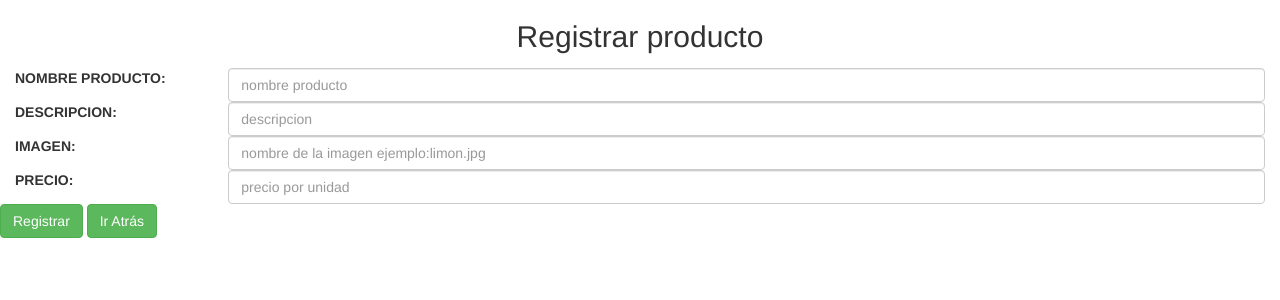
After one commit to vly241/taller3_pw, a PHP site: page /producto/registro_prod.php in a window 1280 px wide. The commit adds this page. Shown: the top 300 px of the page. Run offline with PHP 8.4, Linux system fonts and the light colour scheme.

Commit message:
vp
registro y eliminacion

```diff
--- /dev/null
+++ b/vfruitsp/front/producto_reg.php
@@ -0,0 +1,73 @@
+<!DOCTYPE html>
+<html lang="es">
+<head>
+	<meta charset="UTF-8">
+	<title>Index: usuarios</title>
+	<!-- Incluir Bootstrap -->
+	<link rel="stylesheet" href="../css/bootstrap.min.css" />
+	<!-- Incluir Fontawesome -->
+	<link rel="stylesheet" href="../css/fontawesome.min.css" />
+</head>
+<body>
+
+	 <div class="formulario">
+           <center><h2>Registrar producto</h2></center>
+
+    <form action="<?php echo htmlspecialchars($_SERVER['PHP_SELF']); ?>" method="post" class="form">
+            <form class="form-horizontal" action="/action_page.php">
+
+               <div class="form-group">
+
+                 <label class="control-label col-sm-2" for="email">NOMBRE PRODUCTO:</label>
+                 <div class="col-sm-10">
+                   <input type="text" class="form-control" name="nombre" placeholder="nombre producto"required>
+                 </div>
+               </div>
+
+              <div class="form-group">
+
+                 <label class="control-label col-sm-2" for="email">DESCRIPCION:</label>
+                 <div class="col-sm-10">
+                   <input type="text" class="form-control" name="descripcion" placeholder="descripcion"required>
+                 </div>
+               </div>
+
+                <div class="form-group">
+
+                 <label class="control-label col-sm-2" for="email">IMAGEN:</label>
+                 <div class="col-sm-10">
+                   <input type="text" class="form-control" name="imagen" placeholder="nombre de la imagen ejemplo:limon.jpg"required>
+                 </div>
+               </div>
+
+                <div class="form-group">
+
+                 <label class="control-label col-sm-2" for="email">PRECIO:</label>
+                 <div class="col-sm-10">
+                   <input type="text" class="form-control" name="precio" placeholder="precio por unidad"required>
+                 </div>
+               </div>
+
+
+   <?php if(!empty($error)): ?>
+            <div class="mensaje">
+                <?php echo $error; ?>
+            </div>
+            <?php endif; ?>
+
+                <input class="btn btn-success" type="submit" value="Registrar">
+                <a href="../pag_producto.php" class="btn btn-success">Ir Atrás</a>
+
+</form>
+       </form>
+
+
+            </div>
+	<!-- Incluir Jquery -->
+	<script src="js/jquery.min.js"></script>
+	<!-- Incluir Bootstrap -->
+	<script src="js/bootstrap.min.js"></script>
+	<!-- Incluir Fontawesome -->
+	<script src="js/fontawesome.min.js"></script>
+</body>
+</html>
--- /dev/null
+++ b/vfruitsp/producto/registro_prod.php
@@ -0,0 +1,55 @@
+<?php session_start();
+
+
+
+
+
+    if ($_SERVER['REQUEST_METHOD'] == 'POST'){
+
+        $nombre = $_POST['nombre'];
+        $descripcion = $_POST['descripcion'];
+        $imagen = $_POST['imagen'];
+        $precio = $_POST['precio'];
+
+
+
+
+        $error = '';
+
+        if (empty($nombre) or empty($descripcion) or empty($imagen) or empty($precio)){
+
+            $error .= '<i>Favor de rellenar todos los campos</i>';
+        }else{
+            	require_once '../public/conexion.php';
+
+            $statement = $conexion->prepare('SELECT * FROM productos WHERE nombre = :nombre LIMIT 1');
+            $statement->execute(array(':nombre' => $nombre));
+            $resultado = $statement->fetch();
+
+
+            if ($resultado != false){
+                $error .= '<i>Este producto ya existe</i>';
+            }
+
+
+
+        }
+
+        if ($error == ''){
+            $statement = $conexion->prepare('INSERT INTO productos (id, nombre, descripcion, imagen, precio) VALUES (null, :nombre, :descripcion, :imagen, :precio)');
+            $statement->execute(array(
+
+                ':nombre' => $nombre,
+                ':descripcion' => $descripcion,
+                ':imagen' => $imagen,
+                ':precio'=> $precio,
+            ));
+
+            $error .= '<i style="color: green;">producto registrado exitosamente</i>';
+        }
+    }
+
+
+    require '../front/producto_reg.php';
+
+?>
```
Also changed, not shown: vfruitsp/carrito_compra.php (+5 -2 lines), vfruitsp/front/editar_usuario.php (added, +25 -0 lines), vfruitsp/pag_producto.php (+6 -1 lines), vfruitsp/producto/detalles.php (+4 -3 lines), vfruitsp/producto/eliminar_producto.php (added, +46 -0 lines).
